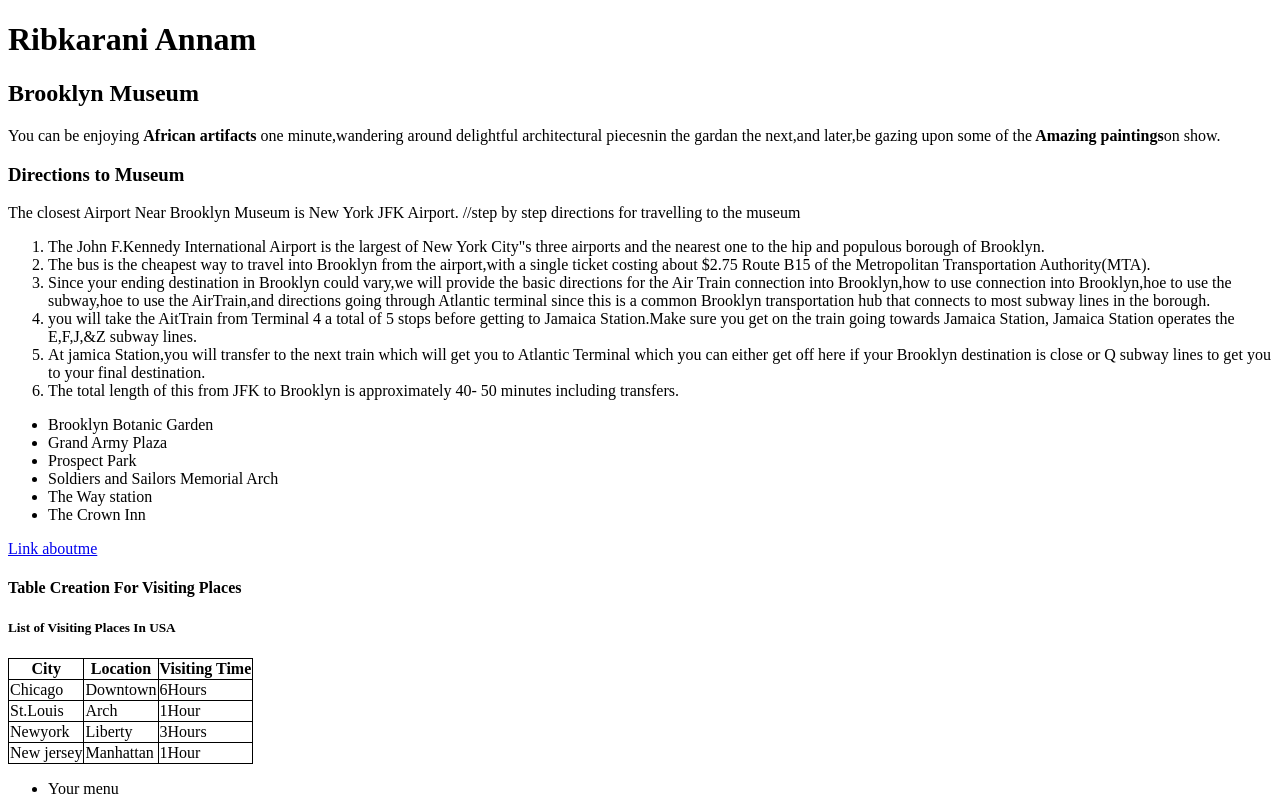
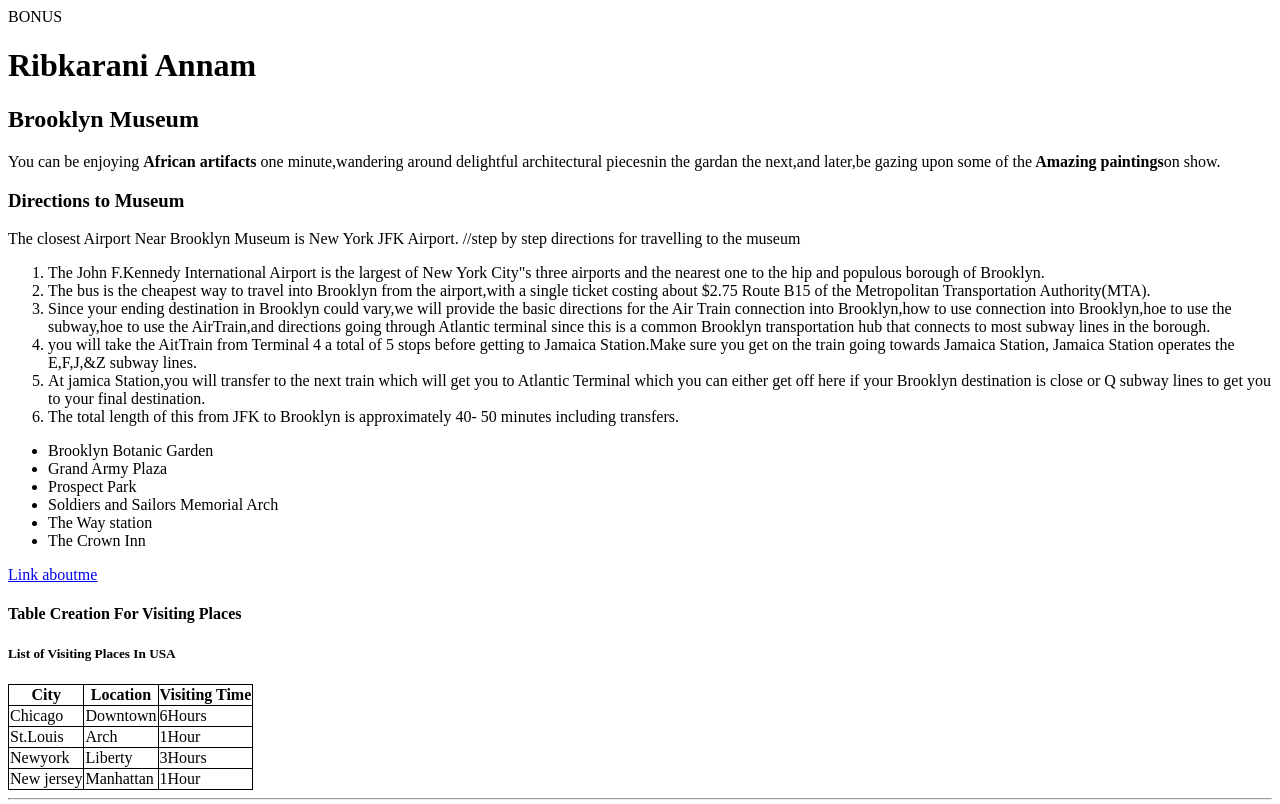
Before and after one commit to 44-563-Web-Apps-F22/44563-webapps-assignment-3-RIBKARANIANNAM, a plain HTML site: page index.html in a window 1280 px wide. Shown: the top 804 px of the page. Drawn offline with Linux system fonts and the light colour scheme.

Commit message:
Update index.html

```diff
--- a/index.html
+++ b/index.html
@@ -11,6 +11,7 @@
 </style>
 </head>
 <body>
+    <a herf ="bonus.html">BONUS</a>
 <h1>Ribkarani Annam</h1>
 <h2>Brooklyn Museum</h2>
 <p>You can be enjoying <b>African artifacts</b> one minute,wandering around delightful architectural piecesnin the gardan the next,and later,be gazing upon some of the<b> Amazing paintings</b>on show.</p>
@@ -68,10 +69,11 @@ Jamaica Station operates the E,F,J,&Z subway lines.</li>
     </tr>
 
 </table>
+
 </body>
 </html>
 <!DOCTYPE HTML>
-
+<hr>
 <html>
 
 <head>
```
